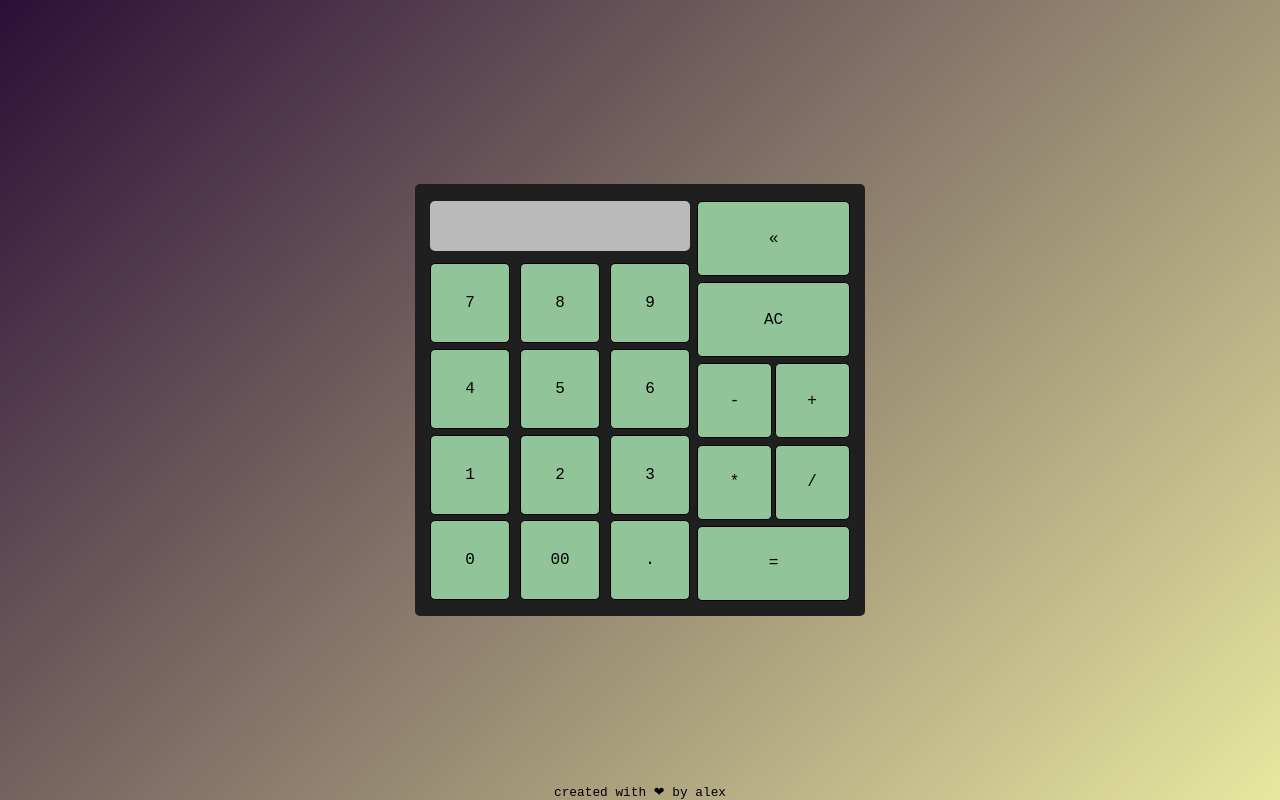
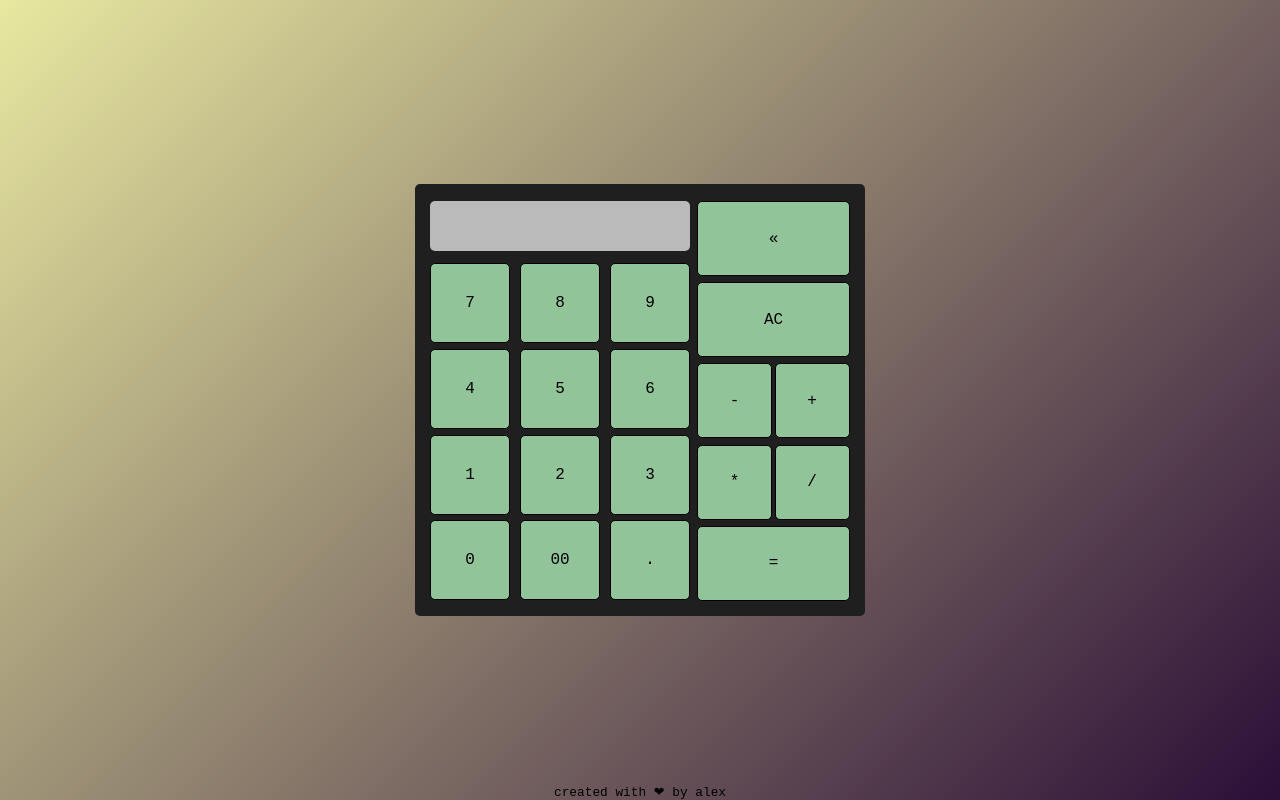
Before and after one commit to AlexJr22/calculator, a plain HTML site: page calculator/calculator.html in a window 1280 px wide. Drawn offline with Linux system fonts and the light colour scheme.

Commit message:
finishing the calculator v1.1

```diff
--- a/calculator/styles/style.css
+++ b/calculator/styles/style.css
@@ -6,7 +6,7 @@
 }
 
 body {
-  background-image: linear-gradient(135deg, #2C0E37, rgb(232, 232, 160) );
+  background-image: linear-gradient(135deg, rgb(232, 232, 160), #2C0E37 );
 
   display: flex;
 
```
